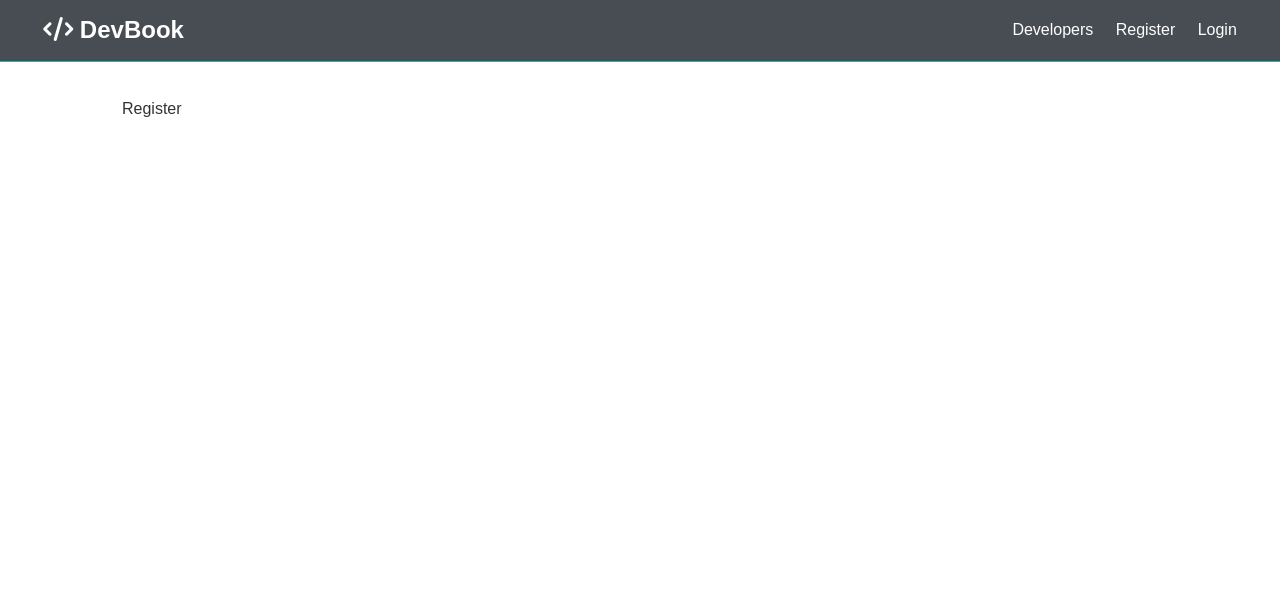
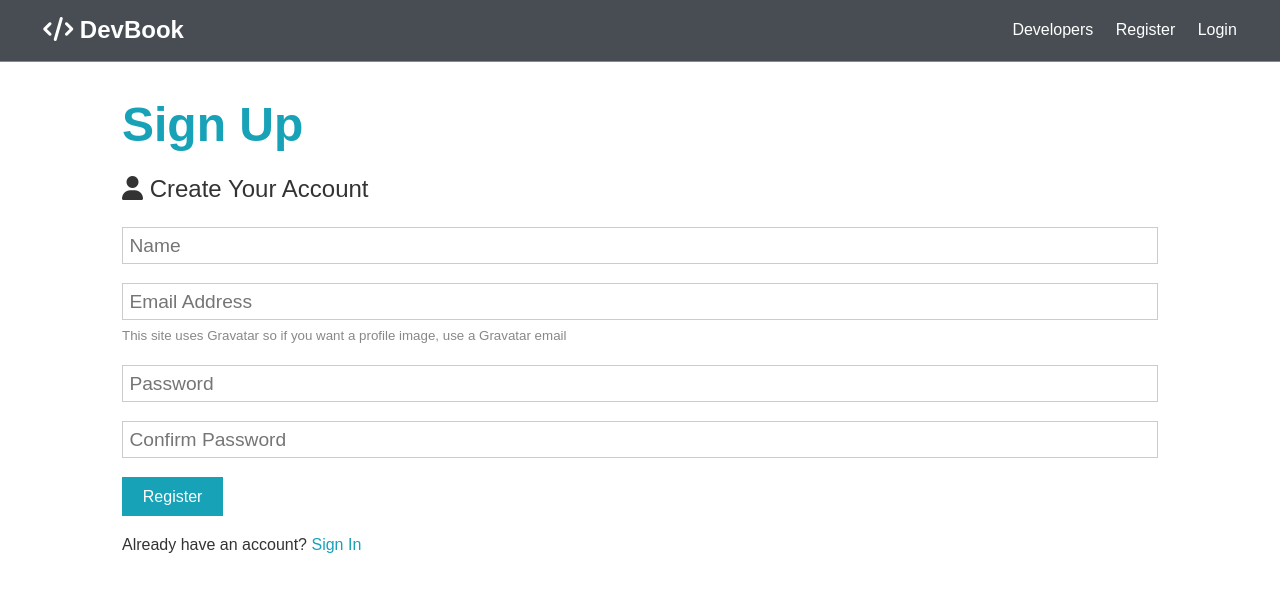
Before and after one commit to confusedwdeveloper/DevBook, a React (Create React App) app in the folder client/: page /register in a window 1280 px wide. Shown: the top 592 px of the page. Built offline with nearby package versions, Linux system fonts and the light colour scheme.

Commit message:
register component UI done

```diff
--- a/client/src/components/auth/Register.jsx
+++ b/client/src/components/auth/Register.jsx
@@ -1,7 +1,90 @@
-import React from "react";
+import React, { Fragment, useState } from "react";
 
 const Register = () => {
-  return <div>Register</div>;
+  const [formData, setFormData] = useState({
+    name: "",
+    email: "",
+    password: "",
+    password2: "",
+  });
+
+  const { name, email, password, password2 } = formData;
+
+  const onChange = (e) =>
+    setFormData({
+      ...formData,
+      [e.target.name]: e.target.value,
+    });
+
+  const onSubmit = (e) => {
+    e.preventDefault();
+
+    // compare pw
+    if (password !== password2) {
+      console.log("Passwords do not match");
+    } else {
+      console.log(formData);
+    }
+  };
+
+  return (
+    <Fragment>
+      <h1 className="large text-primary">Sign Up</h1>
+      <p className="lead">
+        <i className="fas fa-user"></i> Create Your Account
+      </p>
+      <form className="form" onSubmit={onSubmit}>
+        <div className="form-group">
+          <input
+            type="text"
+            value={name}
+            placeholder="Name"
+            name="name"
+            required
+            onChange={onChange}
+          />
+        </div>
+        <div className="form-group">
+          <input
+            type="email"
+            value={email}
+            onChange={onChange}
+            placeholder="Email Address"
+            name="email"
+            required
+          />
+          <small className="form-text">
+            This site uses Gravatar so if you want a profile image, use a
+            Gravatar email
+          </small>
+        </div>
+        <div className="form-group">
+          <input
+            value={password}
+            onChange={onChange}
+            type="password"
+            placeholder="Password"
+            name="password"
+            minLength="6"
+          />
+        </div>
+        <div className="form-group">
+          <input
+            value={password2}
+            onChange={onChange}
+            type="password"
+            placeholder="Confirm Password"
+            name="password2"
+            minLength="6"
+          />
+        </div>
+        <input type="submit" className="btn btn-primary" value="Register" />
+      </form>
+      <p className="my-1">
+        Already have an account? <a href="login.html">Sign In</a>
+      </p>
+    </Fragment>
+  );
 };
 
 export default Register;
```
